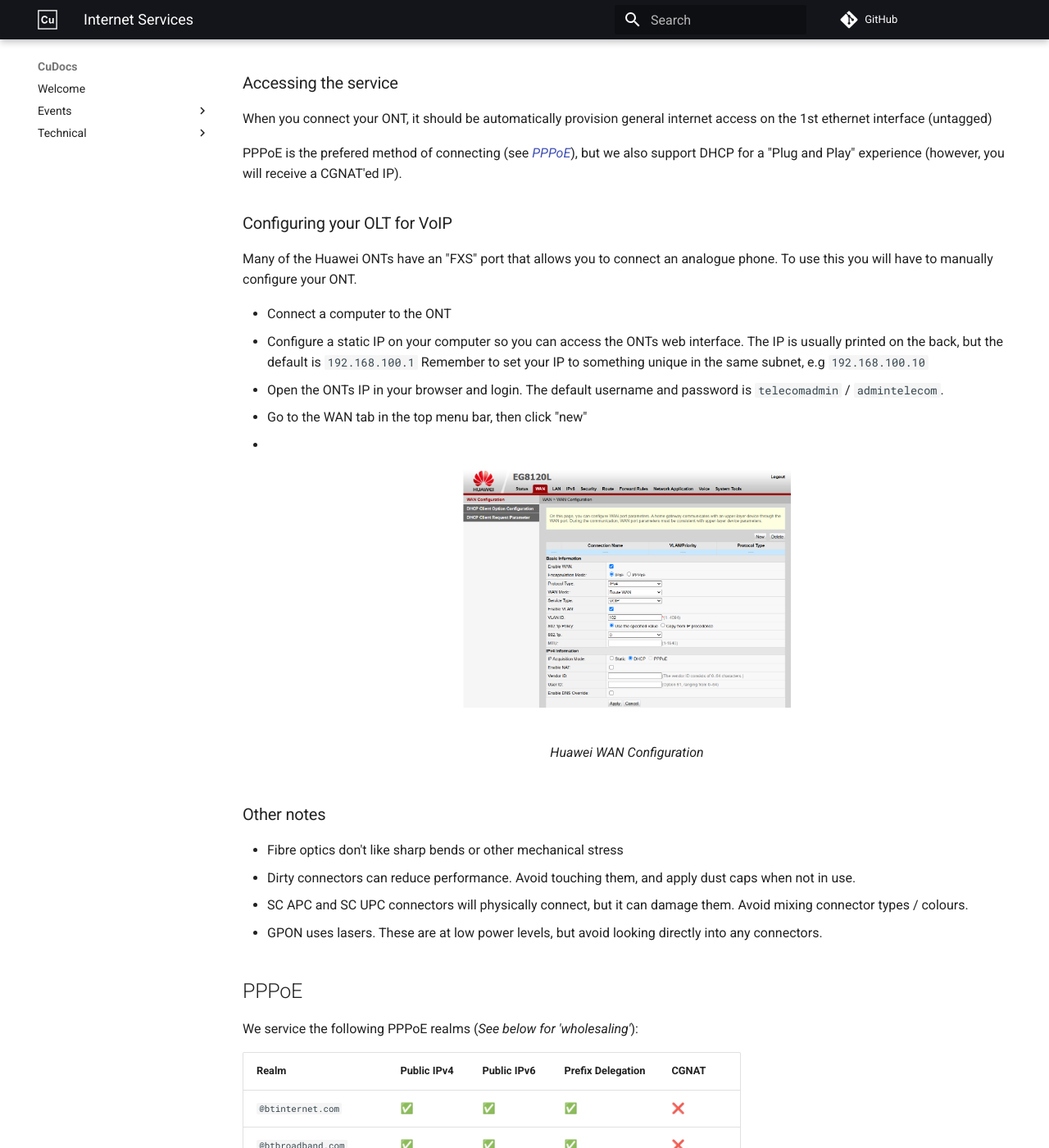
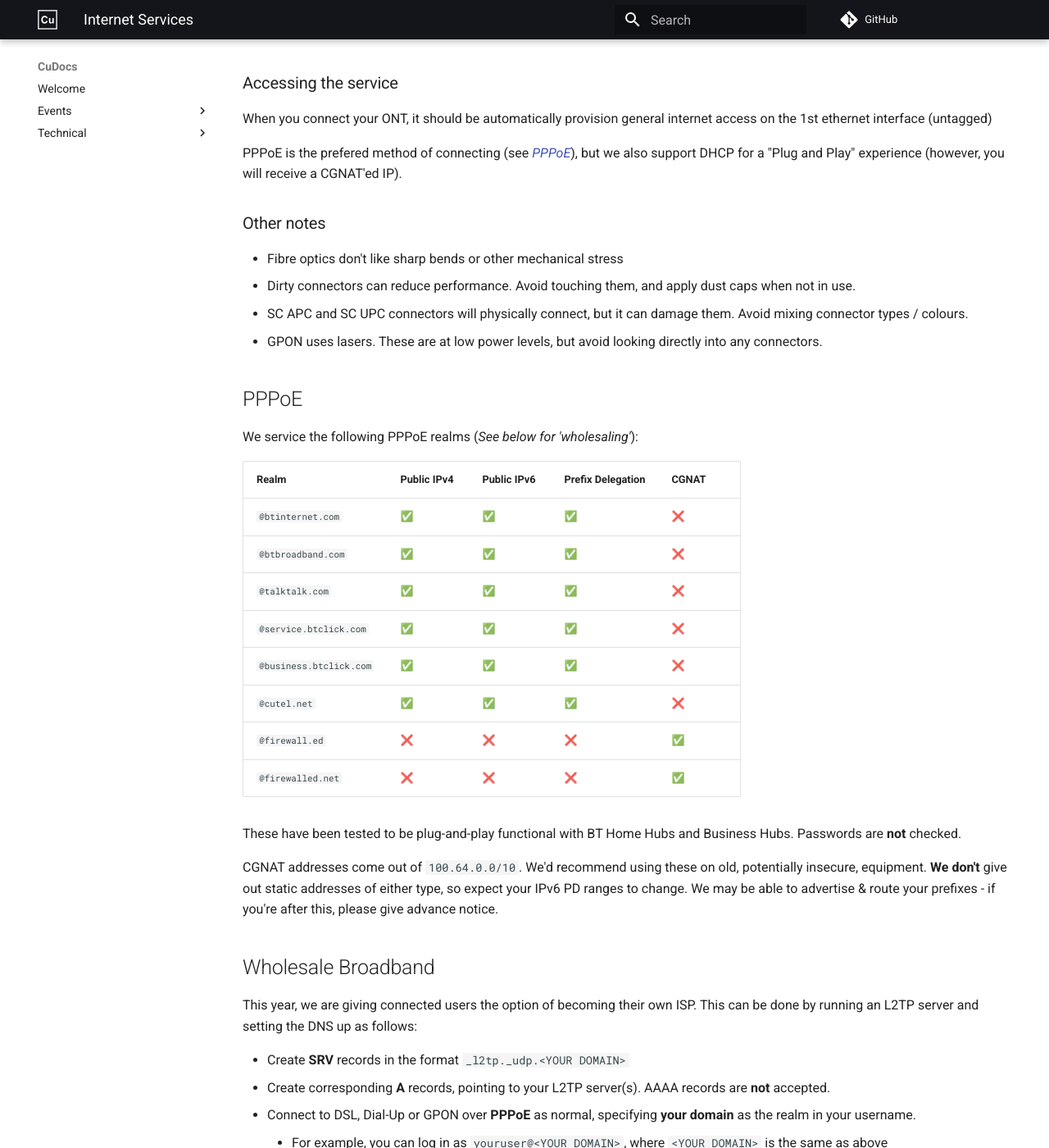
Before and after one commit to cu-telecom/cutel-docs, an MkDocs documentation site: the page built from docs/events/emf26/internet_services.md, in a window 1280 px wide and 1400 px high, scrolled down 2669 px. Shown: the whole window at 82% size. Built offline with MkDocs 1.6.1 and Material for MkDocs 9.7.7, drawn with Linux system fonts in a browser that asks for light colours; comment, search, counter and statistics services are not loaded.

Commit message:
Comment out unfinished docs

```diff
--- a/docs/events/emf26/internet_services.md
+++ b/docs/events/emf26/internet_services.md
@@ -84,7 +84,7 @@ When you connect your ONT, it should be automatically provision general internet
 
 PPPoE is the prefered method of connecting (see *[PPPoE](#pppoe)*), but we also support DHCP for a "Plug and Play" experience (however, you will receive a CGNAT'ed IP).
 
-### Configuring your OLT for VoIP
+<!-- ### Configuring your OLT for VoIP
 
 Many of the Huawei ONTs have an "FXS" port that allows you to connect an analogue phone. To use this you will have to manually configure your ONT.
 
@@ -98,6 +98,8 @@ Many of the Huawei ONTs have an "FXS" port that allows you to connect an analogu
   [![Huawei WAN Configuration](images/huawei_onu_voip_wan.png ){ width="400" }](images/huawei_onu_voip_wan.png )
   <figcaption>Huawei WAN Configuration</figcaption>
 </figure>
+
+-->
 
 ### Other notes
 
```
